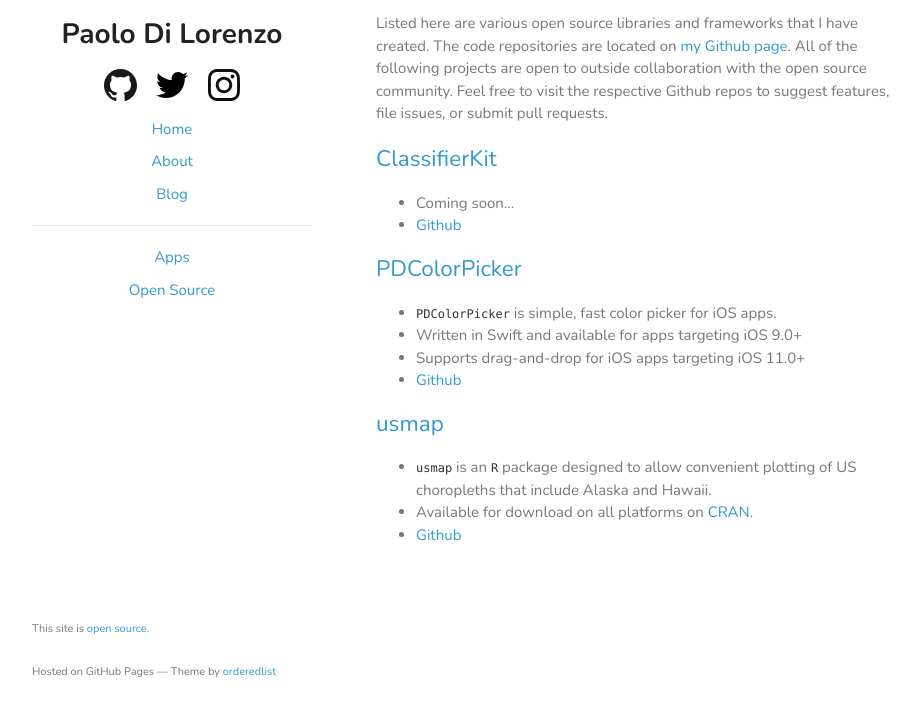
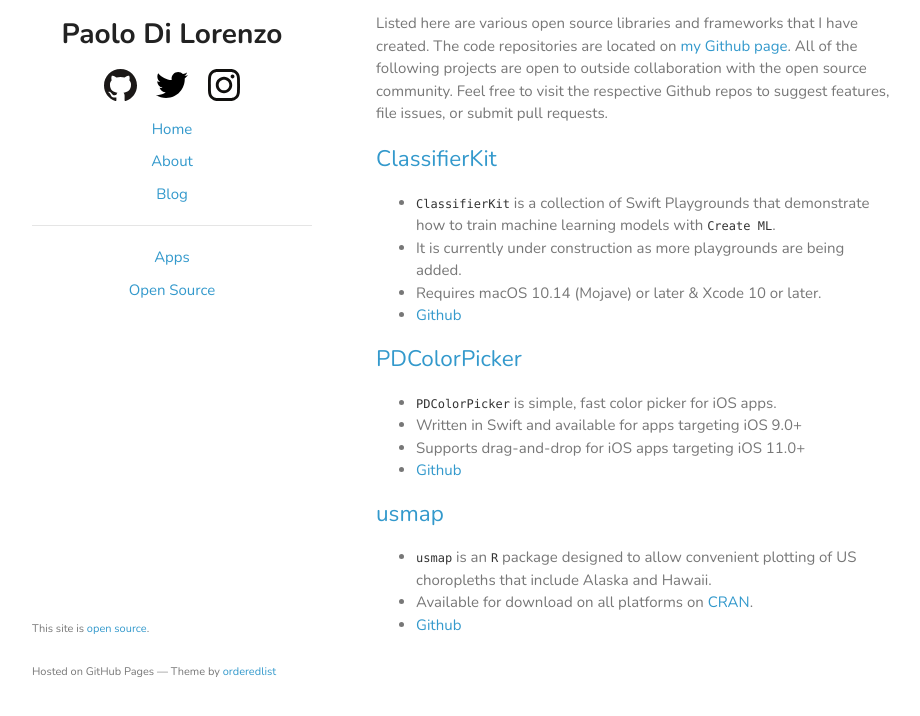
Before and after one commit to pdil/website-Jekyll, a Jekyll site: the page built from pkgs/index.html, in a window 1280 px wide and 938 px high, cut to the strip 187-903 px from the top of the window. Shown: the whole strip, without its empty margins (178-1098 px from the left). Built offline with Jekyll 4.4.1, drawn with Linux system fonts in a browser that asks for light colours.

Commit message:
Add ClassifierKit summary

```diff
--- a/pkgs/index.html
+++ b/pkgs/index.html
@@ -11,7 +11,9 @@ Listed here are various open source libraries and frameworks that I have created
 <h2><a href="ClassifierKit/">ClassifierKit</a></h2>
 
 <ul>
-  <li>Coming soon...</li>
+  <li><code>ClassifierKit</code> is a collection of Swift Playgrounds that demonstrate how to train machine learning models with <a href="https://developer.apple.com/documentation/create_ml"><code>Create ML</code></a></a>.</li>
+  <li>It is currently under construction as more playgrounds are being added.</li>
+  <li>Requires macOS 10.14 (Mojave) or later & Xcode 10 or later.</li>
   <li><a href="https://github.com/pdil/ClassifierKit">Github</a></li>
 </ul>
 
```
